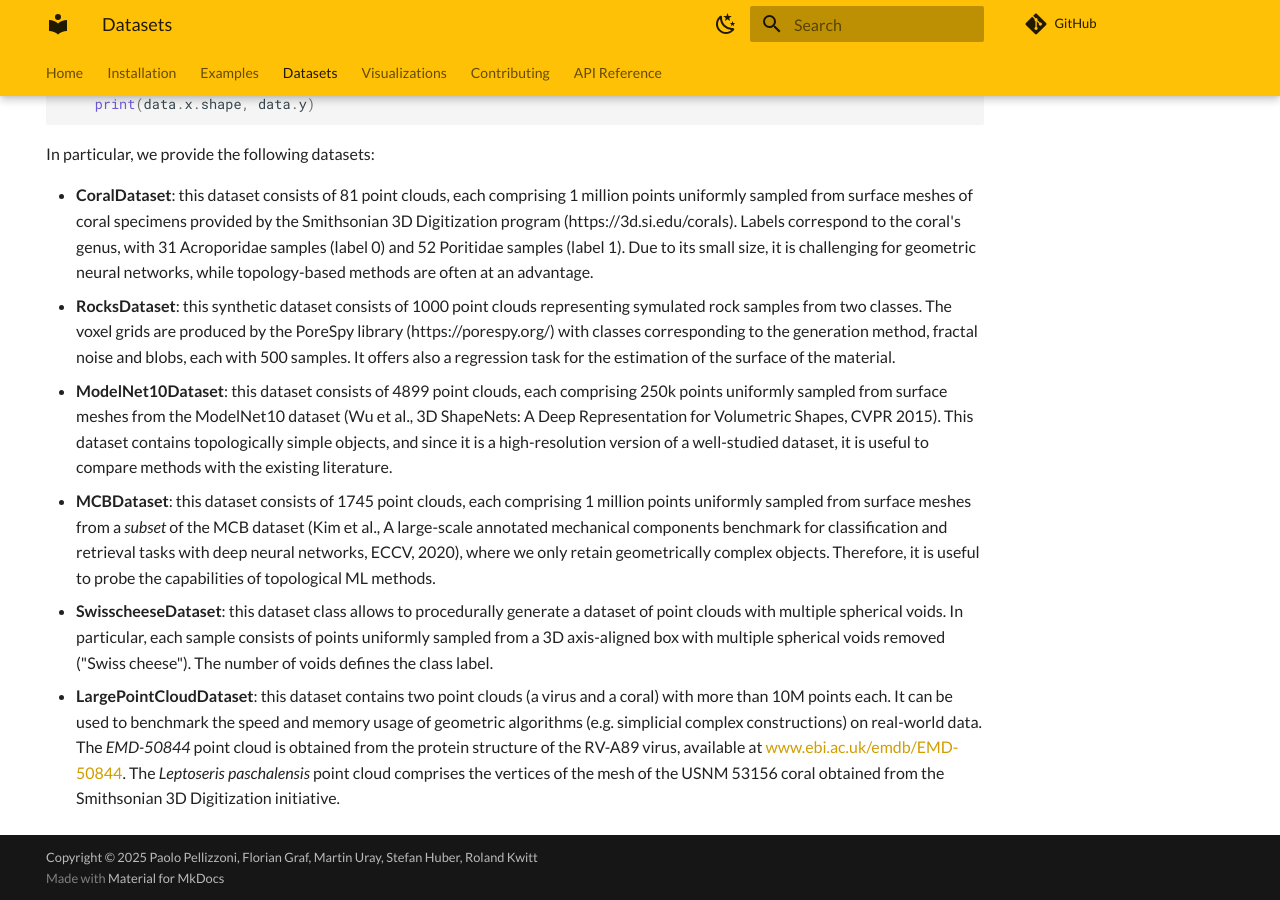
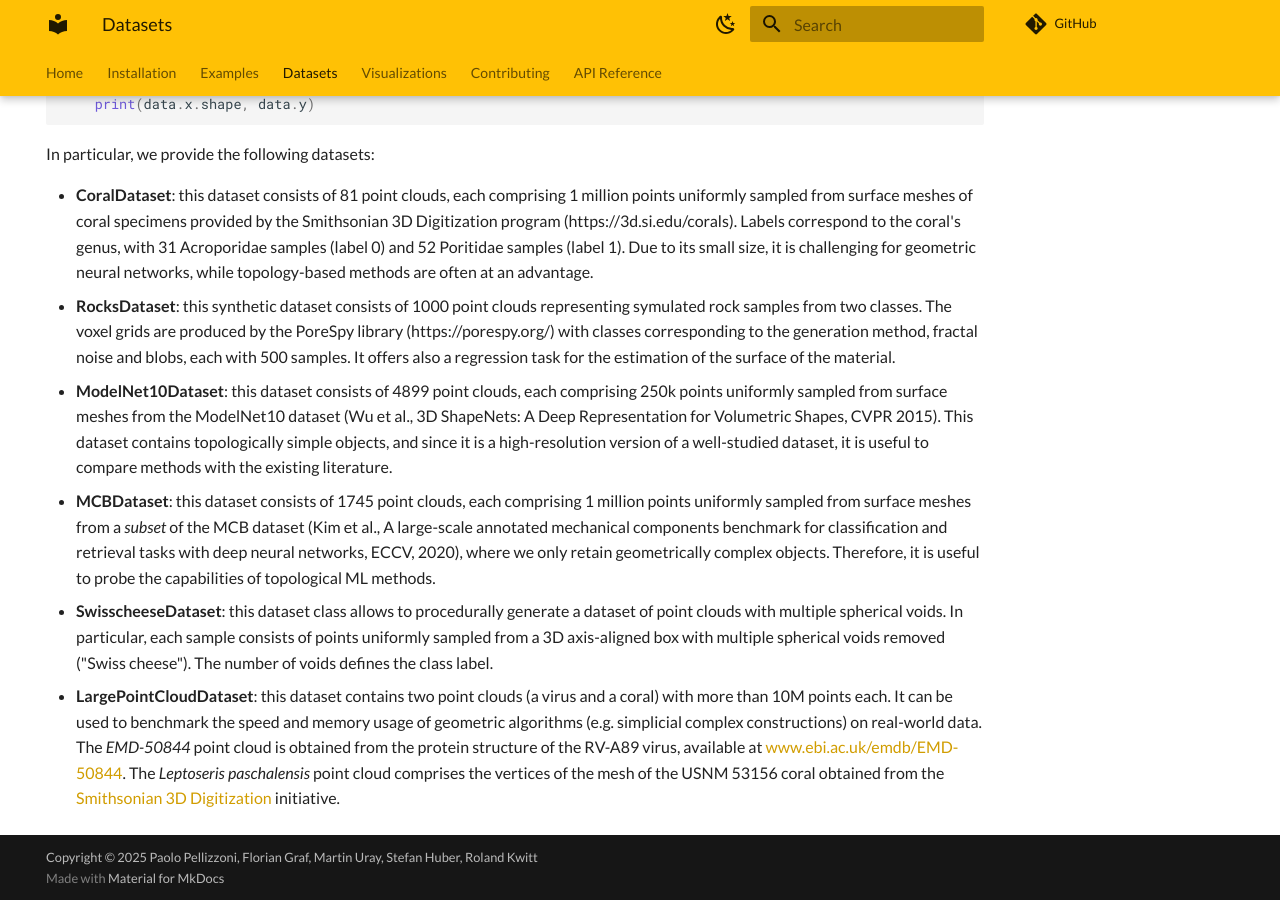
Before and after one commit to plus-rkwitt/flooder, an MkDocs documentation site: the page built from docs/datasets.md, in a window 1280 px wide and 900 px high, scrolled down 652 px. Built offline with MkDocs 1.6.1 and Material for MkDocs 9.7.7, drawn with Linux system fonts in a browser that asks for light colours; a script that is not in the unit is left out; comment, search, counter and statistics services are not loaded; part of the change alters nothing that is shown.

```diff
--- a/docs/datasets.md
+++ b/docs/datasets.md
@@ -70,4 +70,4 @@ In particular, we provide the following datasets:
     It can be used to benchmark the speed and memory usage of geometric algorithms
     (e.g. simplicial complex constructions) on real-world data.
     The *EMD-50844* point cloud is obtained from the protein structure of the RV-A89 virus, available at [www.ebi.ac.uk/emdb/EMD-50844](https://www.ebi.ac.uk/emdb/EMD-50844).
-    The *Leptoseris paschalensis* point cloud comprises the vertices of the mesh of the USNM 53156 coral obtained from the Smithsonian 3D Digitization initiative.
+    The *Leptoseris paschalensis* point cloud comprises the vertices of the mesh of the USNM 53156 coral obtained from the [Smithsonian 3D Digitization](https://3d.si.edu/) initiative.
```
Also changed, not shown: docs/visualization/pointclouds.png.
